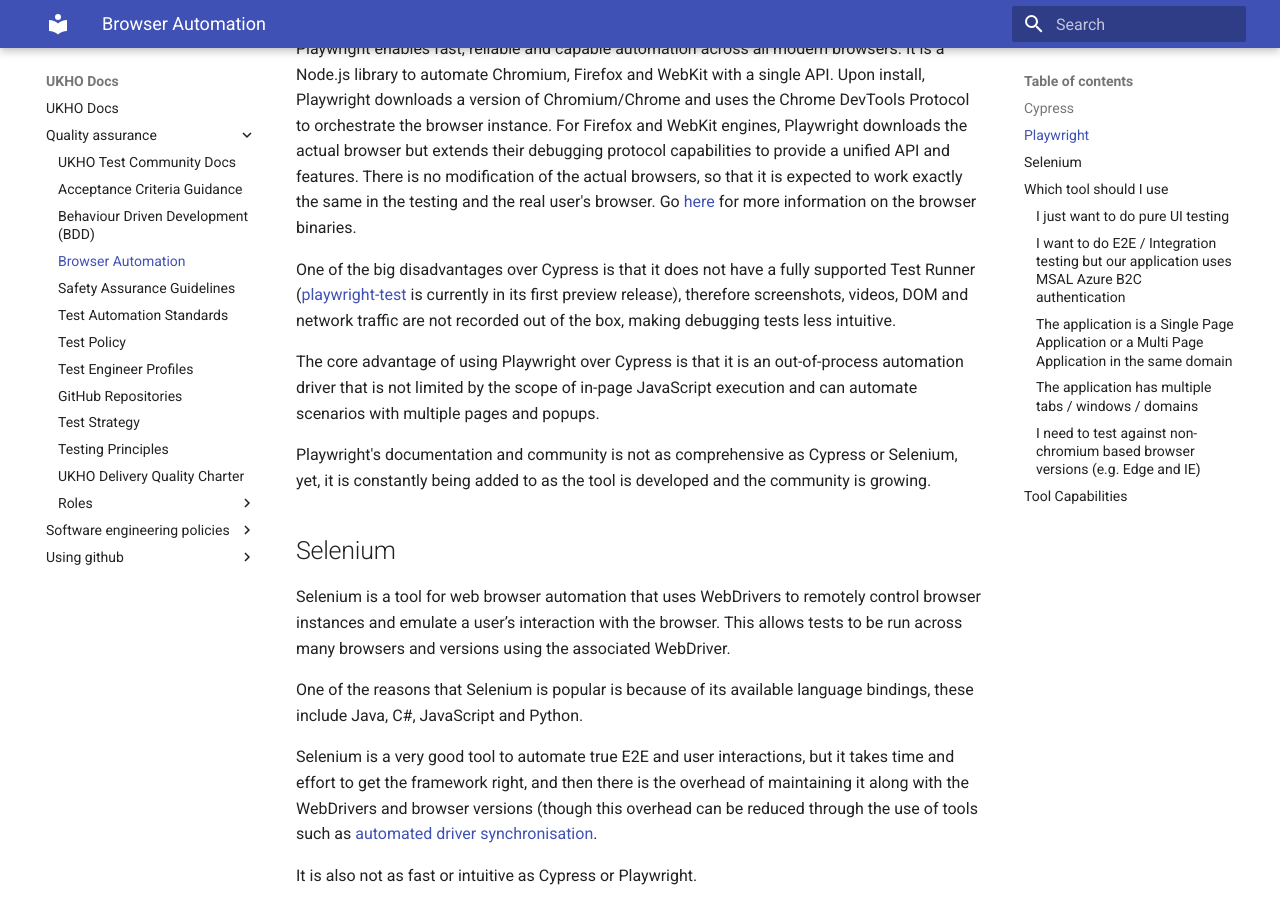
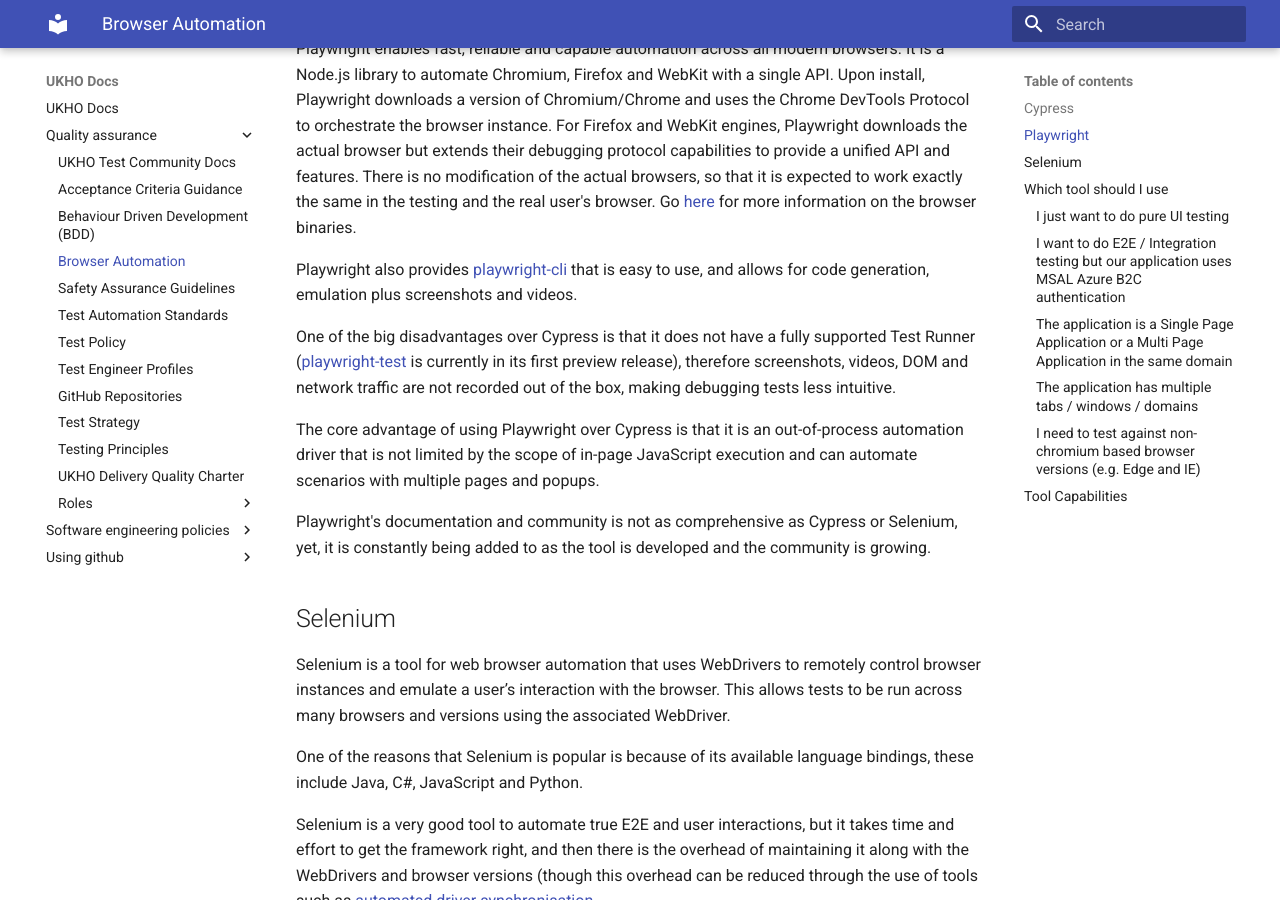
Before and after one commit to UKHO/docs, an MkDocs documentation site: the page built from docs/quality-assurance/browser-automation.md, in a window 1280 px wide and 900 px high, scrolled down 732 px. Built offline with MkDocs 1.6.1 and Material for MkDocs 9.7.7, drawn with Linux system fonts in a browser that asks for light colours.

Commit message:
Update browser-automation.md
Update Playwright section to reference playwright-cli

```diff
--- a/docs/quality-assurance/browser-automation.md
+++ b/docs/quality-assurance/browser-automation.md
@@ -15,6 +15,8 @@ Some authentication scenarios can be worked out, primarily SSO and NTLM Windows
 ## Playwright
 
 Playwright enables fast, reliable and capable automation across all modern browsers. It is a Node.js library to automate Chromium, Firefox and WebKit with a single API. Upon install, Playwright downloads a version of Chromium/Chrome and uses the Chrome DevTools Protocol to orchestrate the browser instance. For Firefox and WebKit engines, Playwright downloads the actual browser but extends their debugging protocol capabilities to provide a unified API and features. There is no modification of the actual browsers, so that it is expected to work exactly the same in the testing and the real user's browser. Go [here](https://github.com/microsoft/playwright/blob/master/docs/installation.md) for more information on the browser binaries.
+
+Playwright also provides [playwright-cli](https://github.com/microsoft/playwright-cli) that is easy to use, and allows for code generation, emulation plus screenshots and videos.
 
 One of the big disadvantages over Cypress is that it does not have a fully supported Test Runner ([playwright-test](https://github.com/microsoft/playwright-test) is currently in its first preview release), therefore screenshots, videos, DOM and network traffic are not recorded out of the box, making debugging tests less intuitive.
 
```
